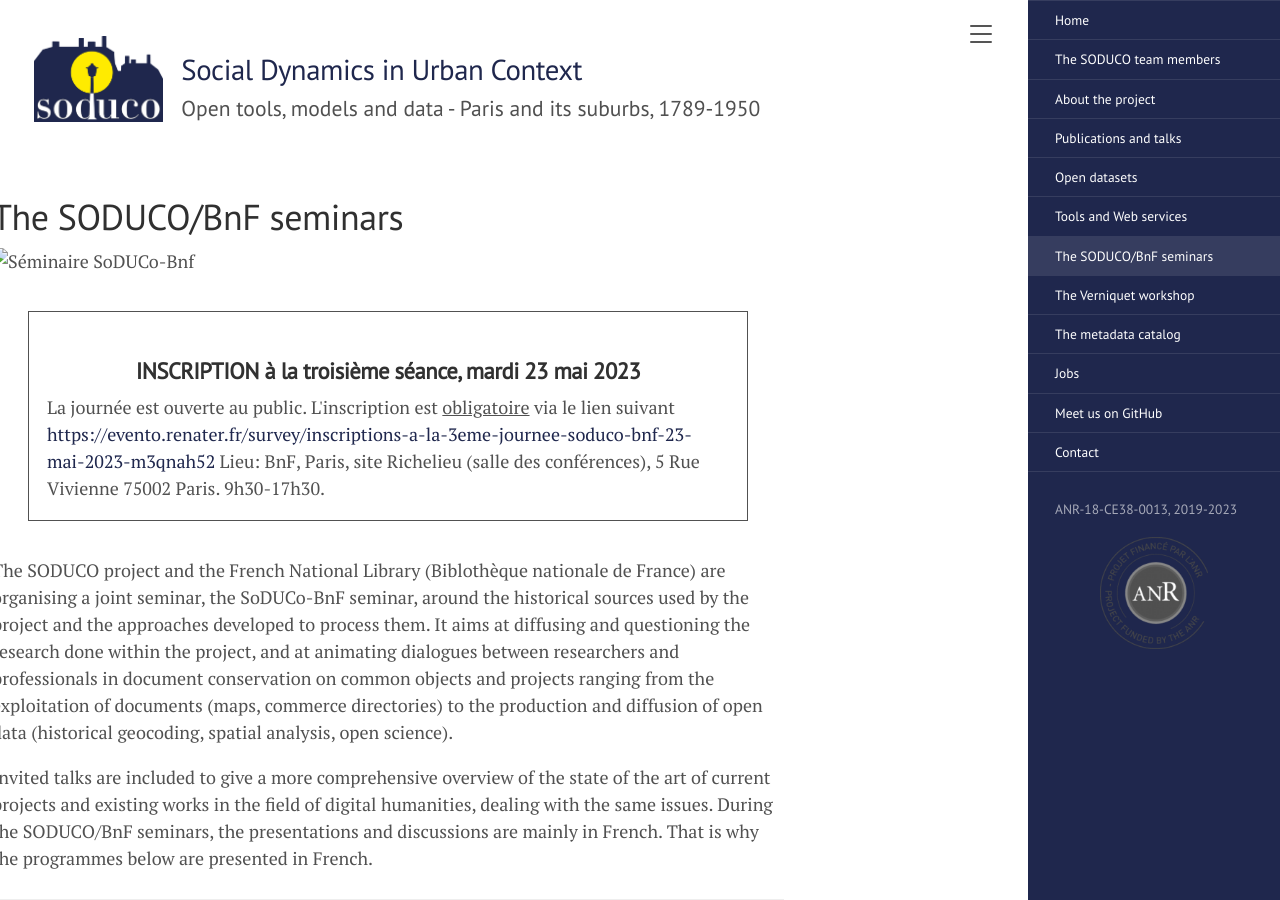
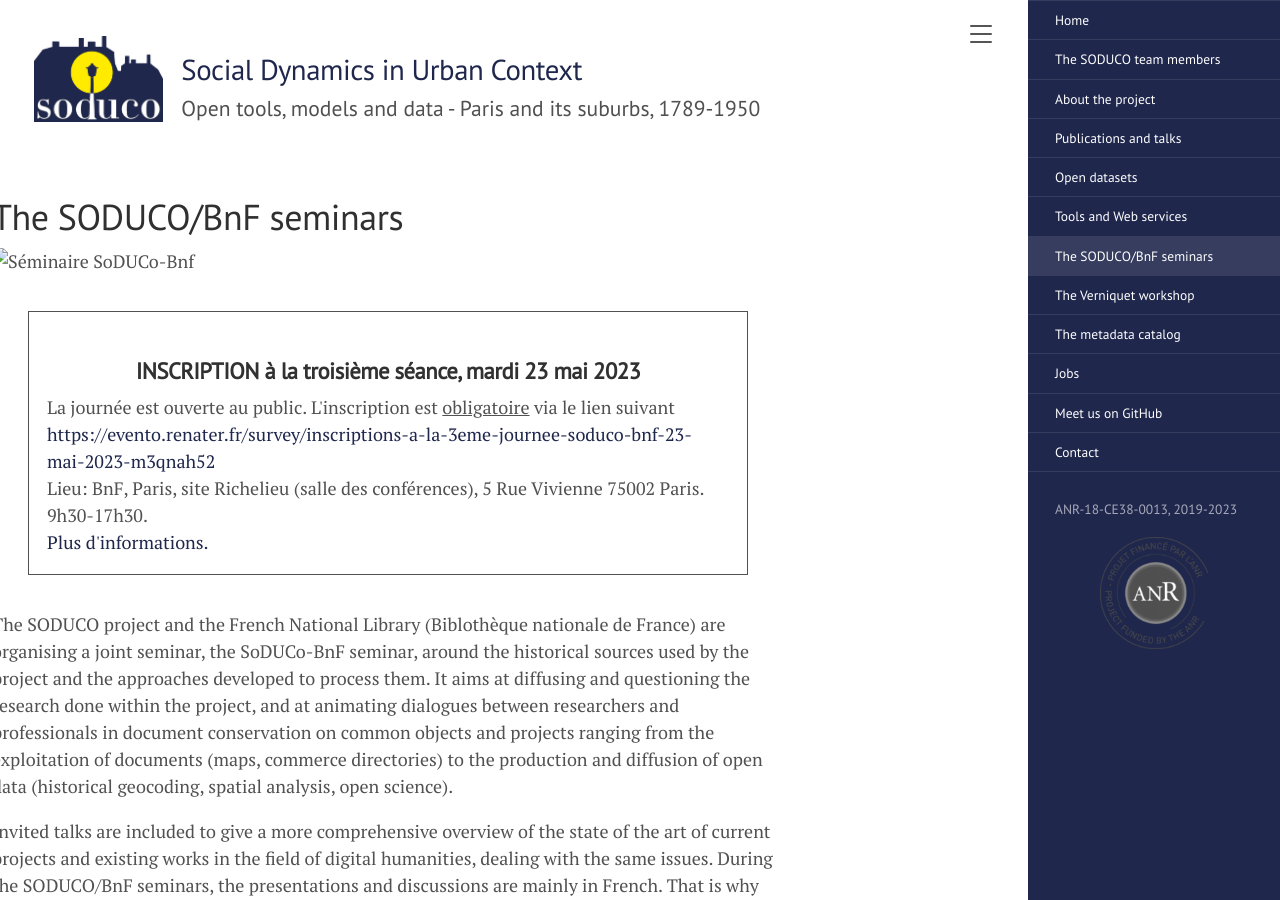
Before and after one commit to soduco/soduco.github.io, a Jekyll site: the page built from soduco_bnf_seminars.md, in a window 1280 px wide and 900 px high. Built offline with Jekyll 4.4.1, drawn with Linux system fonts in a browser that asks for light colours.

Commit message:
Update soduco_bnf_seminars.md

```diff
--- a/soduco_bnf_seminars.md
+++ b/soduco_bnf_seminars.md
@@ -10,8 +10,10 @@
 <div id="ed" markdown="0" style="margin:2em; border:1px solid; padding: 1rem;">
 <h3 style="text-align:center; font-weight:bold;">INSCRIPTION à la troisième séance, mardi 23 mai 2023</h3>
 La journée est ouverte au public. L'inscription est <span style="text-decoration: underline;">obligatoire</span> via le lien suivant <a href="https://evento.renater.fr/survey/inscriptions-a-la-3eme-journee-soduco-bnf-23-mai-2023-m3qnah52">https://evento.renater.fr/survey/inscriptions-a-la-3eme-journee-soduco-bnf-23-mai-2023-m3qnah52</a>
-
+<br/>
 Lieu: BnF, Paris, site Richelieu (salle des conférences), 5 Rue Vivienne 75002 Paris. 9h30-17h30.
+<br/>
+<a href="#séance-34-le-circuit-de-traitements-des-documents-cartographiques-des-xviiie-et-xixe-siècles-à-la-bnf---analyses-spatiales-formalisées-de-données-géo-historiques"> Plus d'informations.</a>
 </div>
 
 The SODUCO project and the French National Library (Biblothèque nationale de France) are organising a joint seminar, the SoDUCo-BnF seminar, around the historical sources used by the project and the approaches developed to process them. It aims at diffusing and questioning the research done within the project, and at animating dialogues between researchers and professionals in document conservation on common objects and projects ranging from the exploitation of documents (maps, commerce directories) to the production and diffusion of open data (historical geocoding, spatial analysis, open science).
```
